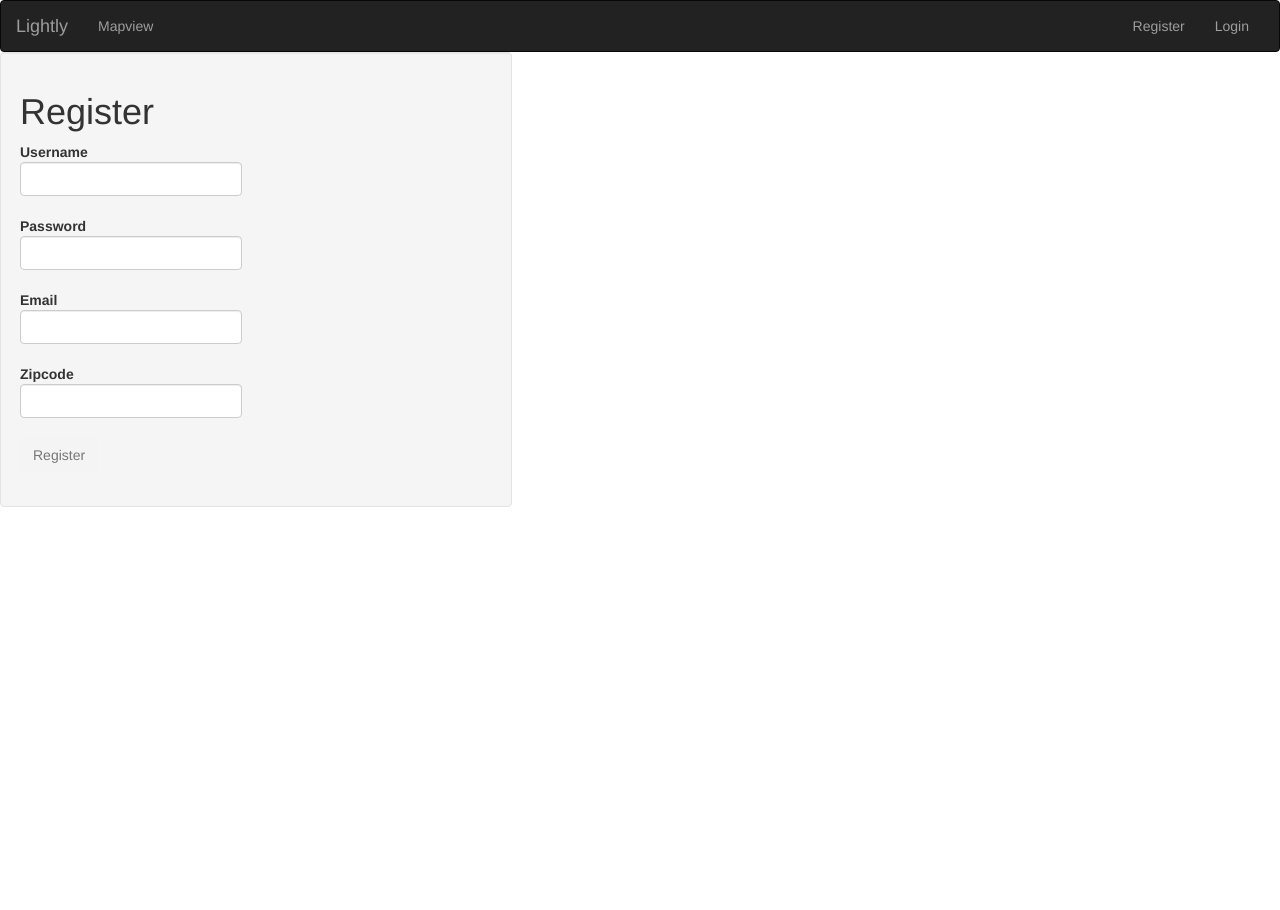
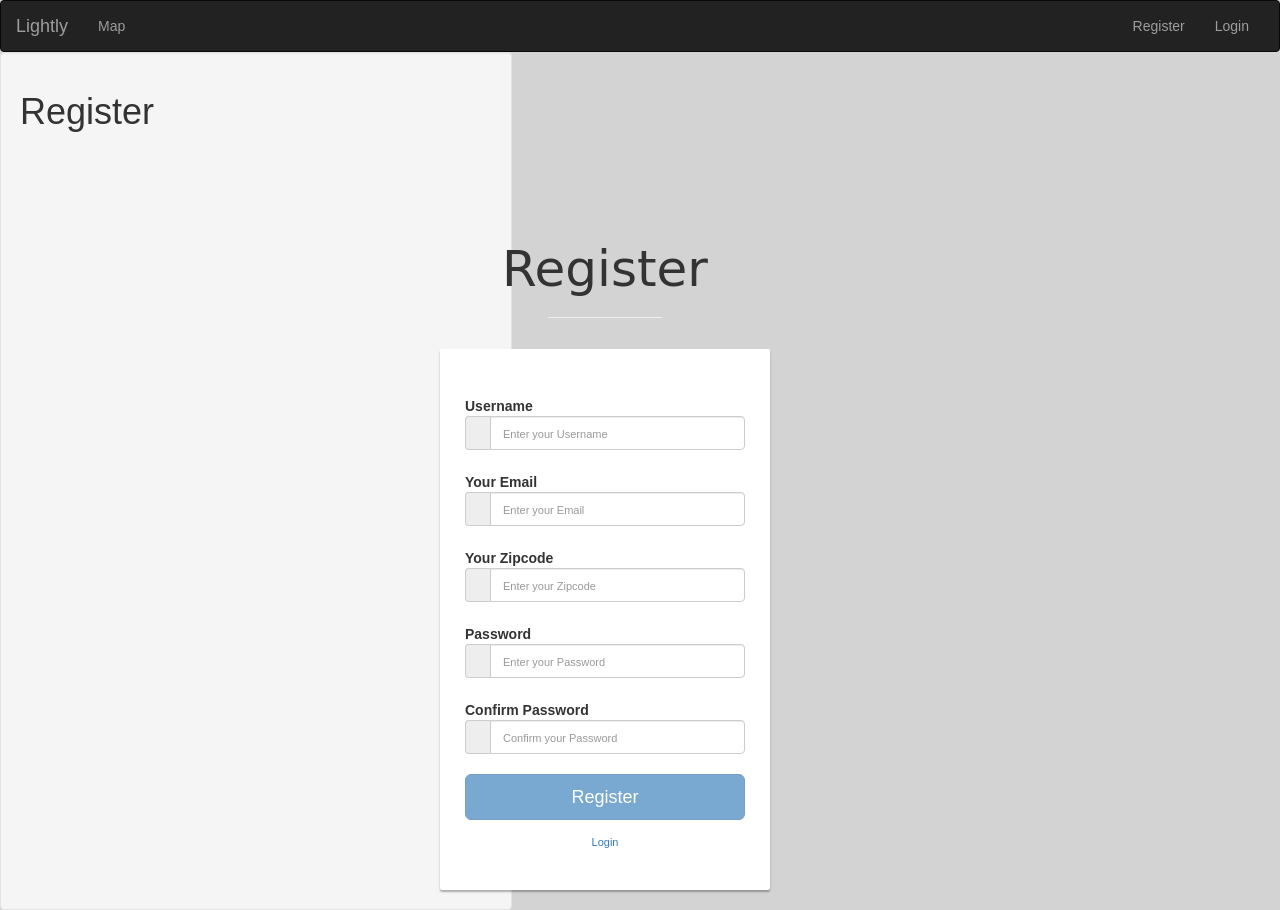
Before and after one commit to monicasmith463/Lightly, a Flask app: page /register in a window 1280 px wide. Before the commit the page ends 507 px from the top, so only its background shows below. Run offline with Flask 2, Linux system fonts and the light colour scheme; some libraries are stand-ins or nearby versions.

Commit message:
map rendering correctly. Adding bootstrap

```diff
--- a/model.py
+++ b/model.py
@@ -41,8 +41,14 @@ class User(db.Model):
 
     __tablename__ = "users"
 
+          # username: "",
+          # password: "",
+          # email: "",
+          # zipcode: ""
     user_id = db.Column(db.Integer, autoincrement=True, primary_key=True)
     username = db.Column(db.String(50), unique=True)
+    email = db.Column(db.String(50), unique=True)
+    zipcode = db.Column(db.String(20), unique=False)
     password = db.Column(PasswordType(
                                 # The returned dictionary is forwarded to the CryptContext
                                 onload=lambda **kwargs: dict(
--- a/server.py
+++ b/server.py
@@ -31,21 +31,37 @@ def register_form():
     return render_template("register.html")
 
 
-@app.route('/registerUser', methods=['POST'])
+@app.route('/register', methods=['POST'])
 def register_process():
     """Process registration."""
 
     # Get form variables
     username = request.form["username"]
     password = request.form["password"]
-    return json.dumps({'status':'OK','username':username,'pass':password});
-    new_user = User(username=username, password=password)
+    confirm_password = request.form["confirm"]
+    email = request.form["email"]
+    zipcode = request.form["zipcode"]
+    # return json.dumps({'status':'OK','username':username,'pass':password});
 
+    check_new_user = User.query.filter_by(username=username).first()
+
+    if check_new_user:
+        flash("Username already exists.")
+        return redirect("/register")
+
+    # create new user
+    new_user = User(username=username, password=password, email=email, zipcode=zipcode)
+
+    # add new user to database
     db.session.add(new_user)
     db.session.commit()
 
-    flash("User {} added.".format(email))
-    return redirect("/users/{}".format(new_user.user_id))
+    flash("User {} added.".format(username))
+
+    # automatically log user in
+    session["user_id"] = User.query.filter_by(username=username).first().user_id
+
+    return redirect("/")
 
 @app.route('/map')
 def map():
@@ -53,50 +69,37 @@ def map():
 
     return render_template("map.html")
 
+
 @app.route('/login', methods=['GET'])
 def login():
     """Show login form, process login request on successful post."""
 
-    # if request.method == 'POST':
-    #
-    #     username = request.form['username']
-    #     password = request.form['password']
-
-        # result = store_result_in_database(request.args)
-        # return redirect(url_for('success', result_id=result.id))
-        #
     return render_template("login.html")
 
 
 @app.route('/login', methods=['POST'])
-
-def get_login_info():
+def process_login():
     """Get login info from form."""
 
     # Get form variables
     username = request.form["username"]
     password = request.form["password"]
-    # process_login(username, password)
-    # return json.dumps({'status':'OK','username':username,'pass':password});
 
-# def process_login(username, password):
-#     """process_login"""
     user = User.query.filter_by(username=username).first()
-#
-#
+
     if not user:
-        flash("working", user)
+        flash("User does not exist.")
         return redirect("/")
 
 
-    # if user.password != password:
-    #     flash("Incorrect password")
-    # return redirect("/login")
-    #
-    # session["user_id"] = user.user_id
+    if user.password != password:
+        flash("Incorrect password")
+        return redirect("/login")
+
+    session["user_id"] = user.user_id
 
     flash("Logged in")
-    # return redirect("/users/{}".format(user.user_id))
+    return redirect("/map")
 
 
 @app.route('/logout')
@@ -107,16 +110,17 @@ def logout():
     flash("Logged Out.")
     return redirect("/")
 
-@app.route("/users/<int:user_id>")
+@app.route("/account/<int:user_id>")
 def user_detail(user_id):
     """Show info about user."""
 
-    user = User.query.options(db.joinedload('ratings').joinedload('movie')).get(user_id)
+    user = User.query.filter_by(user_id=user_id).first()
+    # user = User.query.options(db.joinedload('ratings').joinedload('movie')).get(user_id)
     return render_template("user.html", user=user)
 
-    session["user_id"] = user.user_id
-
-    flash("Logged in")
+    # session["user_id"] = user.user_id
+    #
+    # flash("Logged in")
 
 @app.route('/coordinate-data')
 def get_coordinates():
@@ -130,6 +134,7 @@ if __name__ == "__main__":
     # We have to set debug=True here, since it has to be True at the point
     # that we invoke the DebugToolbarExtension
     app.debug = True
+    app.config['DEBUG_TB_INTERCEPT_REDIRECTS'] = False
     app.jinja_env.auto_reload = app.debug
     connect_to_db(app)
 
--- a/static/js/register_form.jsx
+++ b/static/js/register_form.jsx
@@ -1,5 +1,5 @@
 "use strict";
-
+// styling modified from: /bootsnipp.com/snippets/featured/register-page
 class Register extends React.Component {
   constructor(props) {
     super(props);
@@ -8,7 +8,8 @@ class Register extends React.Component {
       username: "",
       password: "",
       email: "",
-      zipcode: ""
+      zipcode: "",
+      confirm: ""
     };
   }
 
@@ -34,99 +35,144 @@ class Register extends React.Component {
     return (!this.state.username.length || !this.state.password.length);
   }
 
-  handleSubmit = event => {
-    // let username = $('#username').val();
-    // let password = $('#password').val();
-    let username = this.state.username;
-    let password = this.state.password;
-    console.log('username, password', username, password);
-    if(validateSubmission()) {
-      $.ajax({
-          url: '/registerUser',
-          data: $('form').serialize(),
-          type: 'POST',
-          success: function(response) {
-              console.log(response);
-          },
-          error: function(error) {
-              console.log("data:", $('form').serialize());
-              console.log(error);
-          }
-      });
-    } else {
-      event.preventDefault();
-    }
-  }
+  // handleSubmit = event => {
+  //   // let username = $('#username').val();
+  //   // let password = $('#password').val();
+  //   let username = this.state.username;
+  //   let password = this.state.password;
+  //   console.log('username, password', username, password);
+  //   if(validateSubmission()) {
+  //     $.ajax({
+  //         url: '/registerUser',
+  //         data: $('form').serialize(),
+  //         type: 'POST',
+  //         success: function(response) {
+  //             console.log(response);
+  //         },
+  //         error: function(error) {
+  //             console.log("data:", $('form').serialize());
+  //             console.log(error);
+  //         }
+  //     });
+  //   } else {
+  //     event.preventDefault();
+  //   }
+  // }
 
   render() {
     return (
-      <form onSubmit={this.handleSubmit}>
+      <div className="container">
+    			<div className="row main">
+    				<div className="panel-heading">
+    	               <div className="panel-title text-center">
+    	               		<h1 className="title">Register</h1>
+    	               		<hr />
+    	               	</div>
+    	            </div>
+    				<div className="main-login main-center">
+
+    					<form action="/register" className="form-horizontal" method="POST">
+
 
     						<div className="form-group">
-          <label>Username
-              <input id="username" type="username" name="username" onChange={this.handleChange} required className="form-control"></input>
-          </label>
+    							<label htmlFor="username" className="cols-sm-2 control-label">Username</label>
+    							<div className="cols-sm-10">
+    								<div className="input-group">
+    									<span className="input-group-addon"><i className="fa fa-users fa" aria-hidden="true"></i></span>
+    									<input type="text" className="form-control" name="username" id="username" onChange={this.handleChange} placeholder="Enter your Username"/>
+    								</div>
+    							</div>
     						</div>
 
     						<div className="form-group">
-          <label>Password
-              <input id="password" type="password" name="password" onChange={this.handleChange} required className="form-control" maxLength="12"></input>
-          </label>
+    							<label htmlFor="email" className="cols-sm-2 control-label">Your Email</label>
+    							<div className="cols-sm-10">
+    								<div className="input-group">
+    									<span className="input-group-addon"><i className="fa fa-envelope fa" aria-hidden="true"></i></span>
+    									<input type="text" className="form-control" name="email" id="email"  onChange={this.handleChange} placeholder="Enter your Email"/>
+    								</div>
+    							</div>
     						</div>
 
                 <div className="form-group">
-          <label>Email
-              <input id="email" type="email" name="email" onChange={this.handleChange} required className="form-control"></input>
-          </label>
+                  <label htmlFor="name" className="cols-sm-2 control-label">Your Zipcode</label>
+                  <div className="cols-sm-10">
+                    <div className="input-group">
+                      <span className="input-group-addon"><i className="fa fa-user fa" aria-hidden="true"></i></span>
+                      <input type="text" className="form-control" name="zipcode" id="zipcode" onChange={this.handleChange} placeholder="Enter your Zipcode"/>
+                    </div>
+                  </div>
                 </div>
 
     						<div className="form-group">
-          <label>Zipcode
-              <input id="zipcode" type="zipcode" name="zipcode" onChange={this.handleChange} required className="form-control"></input>
-          </label>
+    							<label htmlFor="password" className="cols-sm-2 control-label">Password</label>
+    							<div className="cols-sm-10">
+    								<div className="input-group">
+    									<span className="input-group-addon"><i className="fa fa-lock fa-lg" aria-hidden="true"></i></span>
+    									<input type="password" className="form-control" name="password" id="password" onChange={this.handleChange} placeholder="Enter your Password"/>
+    								</div>
+    							</div>
     						</div>
 
                 <div className="form-group">
-          <input type="submit" value="Register" disabled={this.disableForm()} className="btn"></input>
+                  <label htmlFor="confirm" className="cols-sm-2 control-label">Confirm Password</label>
+                  <div className="cols-sm-10">
+                    <div className="input-group">
+                      <span className="input-group-addon"><i className="fa fa-lock fa-lg" aria-hidden="true"></i></span>
+                      <input type="password" className="form-control" name="confirm" id="confirm"  onChange={this.handleChange} placeholder="Confirm your Password"/>
+                    </div>
+                  </div>
                 </div>
 
+    						<div className="form-group ">
+                  <input type="submit" value="Register" disabled={this.disableForm()} className="btn btn-primary btn-lg btn-block login-button"></input>
+
+    						</div>
+    						<div className="login-register">
+    				            <a href="/login">Login</a>
+    				         </div>
     					</form>
+    				</div>
+    			</div>
+    		</div>
 
-      // <div className="form-group">
-      //   <label>Username:
-      //       <input type="username" name="username" required class="form-control">
-      //   </label>
-      // </div>
 
-      // <div className="Login">
-      //   <form onSubmit={this.handleSubmit}>
-      //     <FormGroup controlId="email" bsSize="large">
-      //       <ControlLabel>Email</ControlLabel>
-      //       <FormControl
-      //         autoFocus
-      //         type="email"
-      //         value={this.state.email}
-      //         onChange={this.handleChange}
-      //       />
-      //     </FormGroup>
-      //     <FormGroup controlId="password" bsSize="large">
-      //       <ControlLabel>Password</ControlLabel>
-      //       <FormControl
-      //         value={this.state.password}
-      //         onChange={this.handleChange}
-      //         type="password"
-      //       />
-      //     </FormGroup>
-      //     <Button
-      //       block
-      //       bsSize="large"
-      //       disabled={!this.disableForm()}
-      //       type="submit"
-      //     >
-      //       Login
-      //     </Button>
-      //   </form>
-      // </div>
+    							// <button type="button" disabled={this.disableForm()} className=>Register</button>
+
+
+
+      // <form action="/register" method="POST">
+      //
+      //   <div className="form-group">
+      //     <label>Username
+      //         <input id="username" type="username" name="username" onChange={this.handleChange} required className="form-control"></input>
+      //     </label>
+      //   </div>
+      //
+      //   <div className="form-group">
+      //     <label>Password
+      //         <input id="password" type="password" name="password" onChange={this.handleChange} required className="form-control" maxLength="12"></input>
+      //     </label>
+      //   </div>
+      //
+      //   <div className="form-group">
+      //     <label>Email
+      //         <input id="email" type="email" name="email" onChange={this.handleChange} required className="form-control"></input>
+      //     </label>
+      //   </div>
+      //
+      //   <div className="form-group">
+      //     <label>Zipcode
+      //         <input id="zipcode" type="zipcode" name="zipcode" onChange={this.handleChange} required className="form-control"></input>
+      //     </label>
+      //   </div>
+      //
+      //   <div className="form-group">
+      //     <input type="submit" value="Register" disabled={this.disableForm()} className="btn"></input>
+      //   </div>
+      //
+      // </form>
+
     );
   }
 }
--- a/templates/base.html
+++ b/templates/base.html
@@ -5,6 +5,8 @@
   <meta http-equiv="X-UA-Compatible" content="IE=edge">
   <meta name="viewport" content="width=device-width, initial-scale=1">
   <link rel="stylesheet" href="https://maxcdn.bootstrapcdn.com/bootstrap/3.3.7/css/bootstrap.min.css">
+  <link rel="icon" href="favicon.ico" type="image/x-icon" />
+  <link rel="shortcut icon" href="favicon.ico" type="image/x-icon" />
   <!-- <script src="https://ajax.googleapis.com/ajax/libs/jquery/3.3.1/jquery.min.js"></script> -->
 
   <!-- <script src="https://code.jquery.com/jquery-2.1.4.min.js"></script> -->
@@ -41,11 +43,11 @@
     <div class="collapse navbar-collapse"
          id="bs-example-navbar-collapse-1">
       <ul class="nav navbar-nav">
-        <li><a href="/map">Mapview</a></li>
+        <li><a href="/map">Map</a></li>
       </ul>
       <ul class="nav navbar-nav navbar-right">
         {% if "user_id" in session %}
-          <li><a href="/users/{{ session['user_id'] }}">Profile</a></li>
+          <li><a href="/account/{{ session['user_id'] }}">My Account</a></li>
           <li><a href="/logout">Logout</a></li>
         {% else %}
           <li><a href="/register">Register</a></li>
--- a/templates/register.html
+++ b/templates/register.html
@@ -1,4 +1,71 @@
 {% extends 'base.html' %}
+{% block style %}
+body, html{
+     height: 100%;
+ 	background-repeat: no-repeat;
+ 	background-color: #d3d3d3;
+ 	font-family: 'Oxygen', sans-serif;
+}
+
+.main{
+ 	margin-top: 70px;
+}
+
+h1.title {
+	font-size: 50px;
+	font-family: 'Passion One', cursive;
+	font-weight: 400;
+}
+
+hr{
+	width: 10%;
+	color: #fff;
+}
+
+.form-group{
+	margin-bottom: 15px;
+}
+
+label{
+	margin-bottom: 15px;
+}
+
+input,
+input::-webkit-input-placeholder {
+    font-size: 11px;
+    padding-top: 3px;
+}
+
+.main-login{
+ 	background-color: #fff;
+    /* shadows and rounded borders */
+    -moz-border-radius: 2px;
+    -webkit-border-radius: 2px;
+    border-radius: 2px;
+    -moz-box-shadow: 0px 2px 2px rgba(0, 0, 0, 0.3);
+    -webkit-box-shadow: 0px 2px 2px rgba(0, 0, 0, 0.3);
+    box-shadow: 0px 2px 2px rgba(0, 0, 0, 0.3);
+
+}
+
+.main-center{
+ 	margin-top: 30px;
+ 	margin: 0 auto;
+ 	max-width: 330px;
+    padding: 40px 40px;
+
+}
+
+.login-button{
+	margin-top: 5px;
+}
+
+.login-register{
+	font-size: 11px;
+	text-align: center;
+}
+{% endblock %}
+
 {% block content %}
 <div class="well spaced" style="width:40%;">
 <div>
```
Also changed, not shown: seed.py (+11 -6 lines), static/js/map.js (+80 -46 lines), static/js/modal.jsx (+42 -0 lines), templates/login_form.html (+0 -19 lines), templates/map.html (+14 -9 lines). Lines whose indentation alone changed are shown as unchanged.
